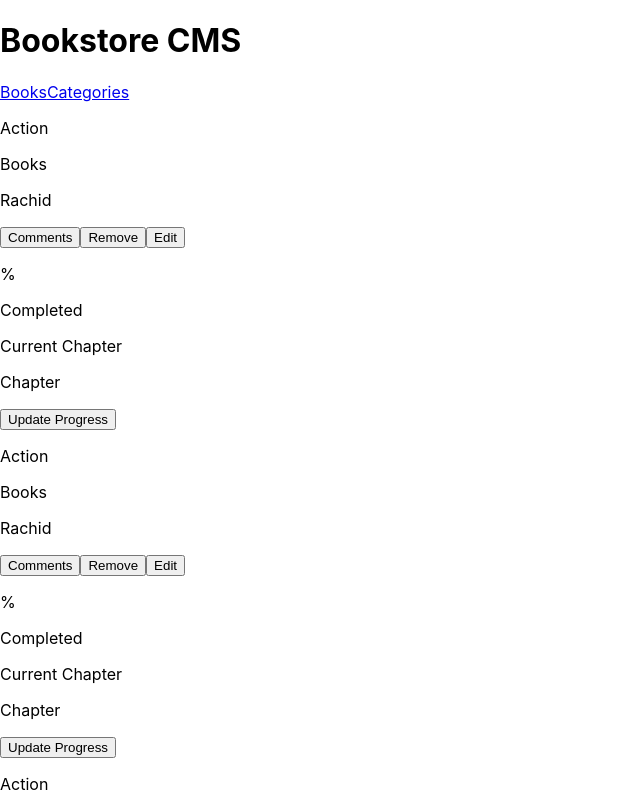
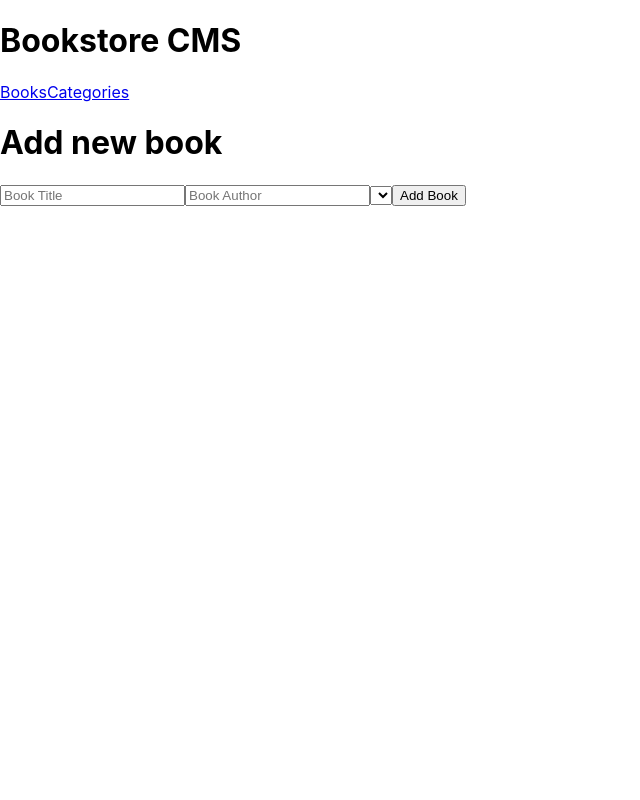
Before and after one commit to benwmx/BookStore, a React (Create React App) app: page /#/ in a window 1280 px wide. Shown: the top 800 px of the page, without its empty margins (0-640 px from the left). Built offline with nearby package versions, Linux system fonts and the light colour scheme.

Commit message:
Remove books testing data.

```diff
--- a/src/components/Books.js
+++ b/src/components/Books.js
@@ -3,23 +3,7 @@ import Book from './Book';
 import AddBook from './AddBook';
 
 const Books = () => {
-  const books = [
-    {
-      title: 'Books',
-      author: 'Rachid',
-      category: 'Action',
-    },
-    {
-      title: 'Books',
-      author: 'Rachid',
-      category: 'Action',
-    },
-    {
-      title: 'Books',
-      author: 'Rachid',
-      category: 'Action',
-    },
-  ];
+  const books = [];
   return (
     <>
       <div className="booksContainer">
```
